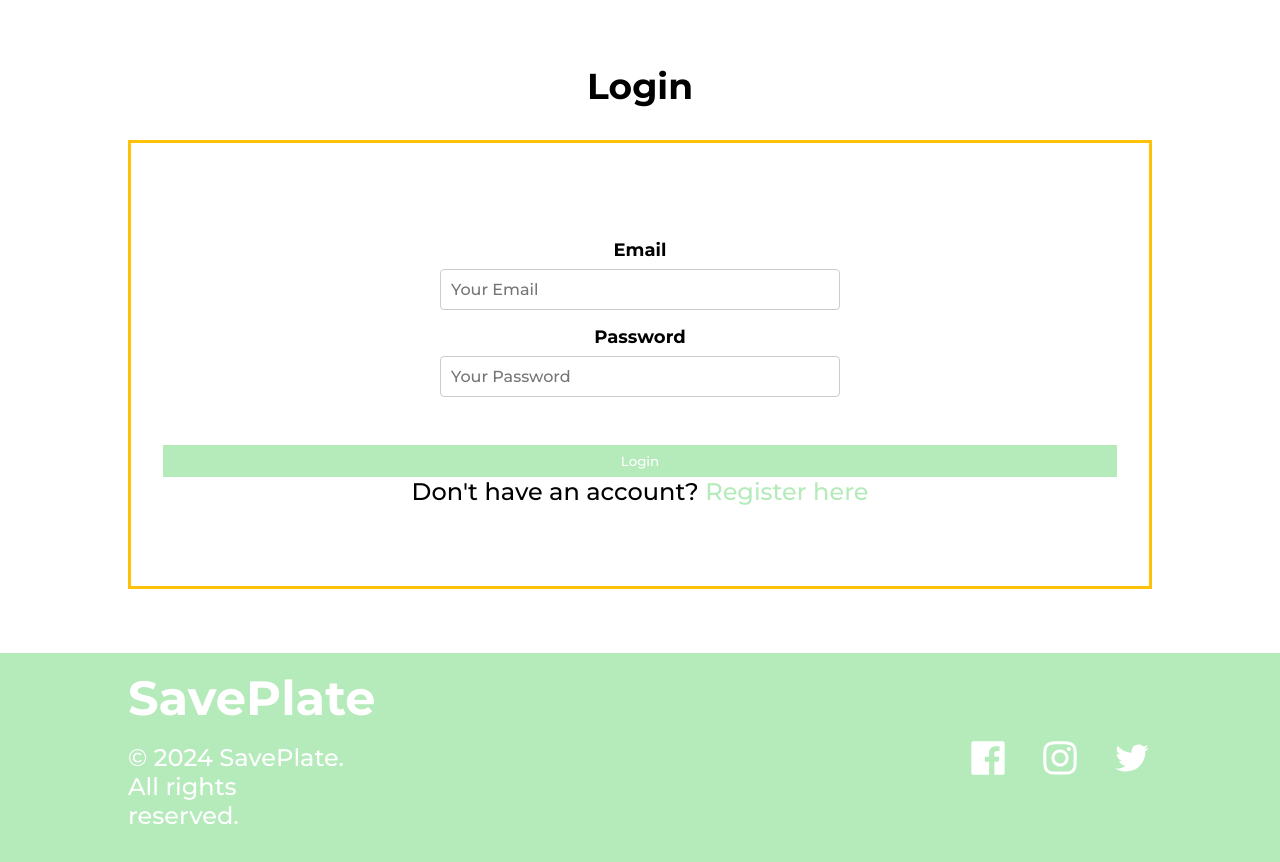
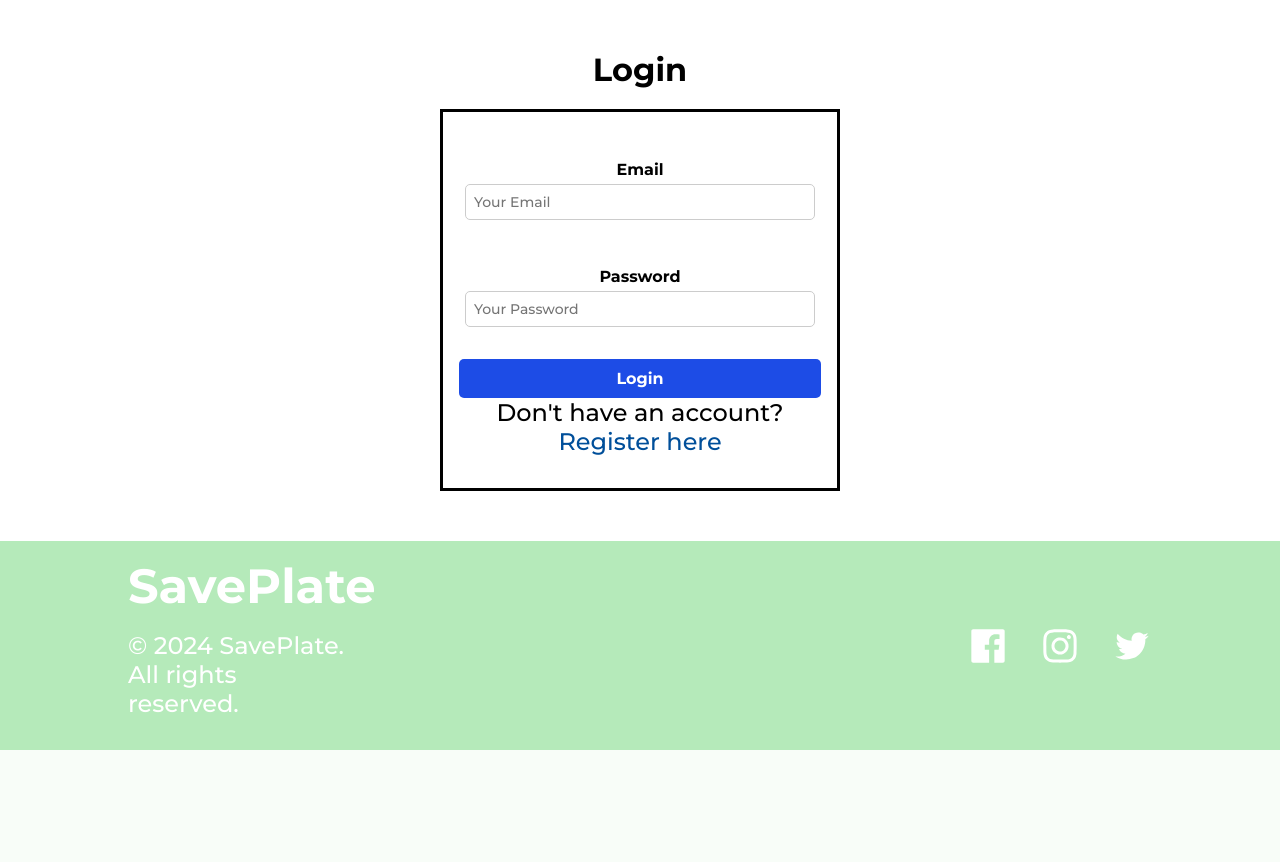
Before and after one commit to Maurennn/SavePlate, a PHP site: page /login.html in a window 1280 px wide. Shown: the part 90-952 px from the top of the page. After the commit the page ends 840 px from the top, so only its background shows below. Run offline with PHP 8.4, Linux system fonts and the light colour scheme.

Commit message:
update login

```diff
--- a/login.html
+++ b/login.html
@@ -36,7 +36,7 @@
             <button class="btn">Login</button>
             <p>
                 <span style="color: black;">Don't have an account?</span>
-                <a href="register.html" style="color: #b5eaba;">Register here</a>
+                <a href="register.html" style="color: #004f9a;">Register here</a>
             </p>
         </form>
     </section>
@@ -55,65 +55,56 @@
 
     <style>
         #login {
-            padding: 64px 128px;
+    padding: 50px;
     text-align: center;
 }
 
 #login h1 {
-            margin-bottom: 32px;
-            font-size: 36px;
+    margin-bottom: 20px;
+    font-size: 32px;
 }
 
 .form-group {
     display: flex;
     flex-direction: column;
+    gap: 15px;
     align-items: center;
-            margin-bottom: 32px;
 }
 
 .input-group {
-            margin-bottom: 16px;
     width: 100%;
-            max-width: 400px;
+    max-width: 350px;
 }
 
 .input-group label {
-            font-weight: 700;
-            margin-bottom: 8px;
-            font-size: 18px;
+    display: block;
+    font-size: 16px;
+    font-weight: bold;
+    margin-bottom: 5px;
 }
 
 .input-group input {
     width: 100%;
-            padding: 10px;
+    padding: 8px;
     border: 1px solid #ccc;
-            border-radius: 4px;
-            font-size: 16px;
+    border-radius: 5px;
+    font-size: 14px;
 }
 
-        .input-group input:focus {
-            border-color: #b5eaba;
-            outline: none;
+button.btn {
+    padding: 10px 20px;
+    background-color:   #1d4ce6;
+    border: none;
+    border-radius: 5px;
+    cursor: pointer;
+    font-size: 16px;
+    font-weight: bold;
 }
 
-        footer {
-            padding: 16px 128px;
-            background-color: #b5eaba;
-            color: white;
-            display: flex;
-            justify-content: space-between;
-            align-items: center;
+button.btn:hover {
+    background-color: #2e50c0;
 }
 
-        footer p {
-            color: white;
-            width: 50%;
-        }
-
-        footer .social-icon {
-            display: flex;
-            gap: 32px;
-        }
     </style>
 </body>
 </html>
--- a/style.css
+++ b/style.css
@@ -38,13 +38,13 @@ img, iframe {
 .btn {
     background-color: #b5eaba;
     color: white;
-    padding: 8px 24px;
+    padding: 0px;
 }
 
 .btn-alt {
     background-color: white;
     color: black;
-    margin-right: 16px;
+    margin-right: 0x;
     border: 2px solid #b5eaba;
 }
 
@@ -231,8 +231,10 @@ nav > a:hover {
 form {
     display: flex;
     flex-direction: column;
-    border: 3px solid #FFC108;
-    padding: 64px 32px;
+    border: 3px solid #000000;
+    max-width: 400px; /* Batasi lebar formulir */
+    margin: 0 auto; /* Tengahkan formulir */
+    padding: 16px; /* Berikan ruang di dalam formulir */
 }
 
 form h1 {
@@ -304,7 +306,7 @@ form button:hover {
 
 footer {
     padding: 16px 128px;
-    background-color: #FFC108;
+    background-color: #b5eaba;
     color: white;
     display: flex;
     justify-content: space-between;
```
Lines whose indentation alone changed are shown as unchanged.
